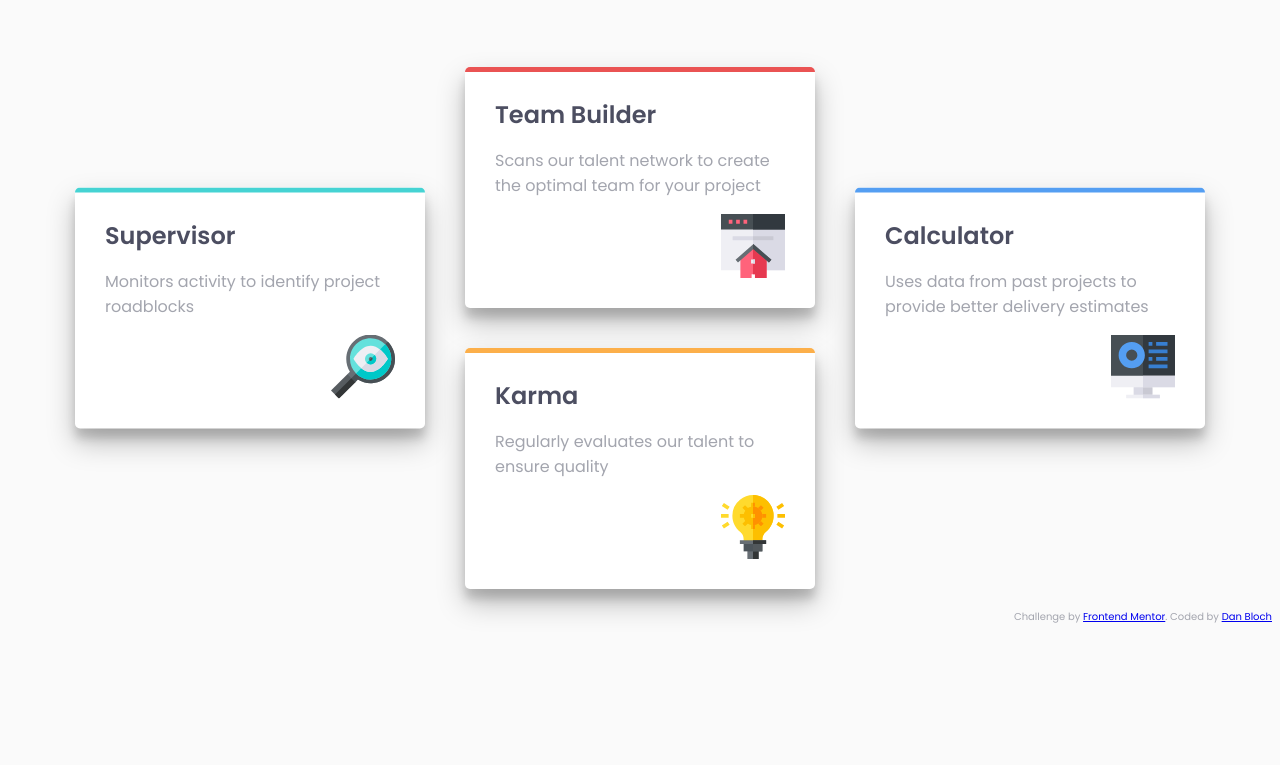
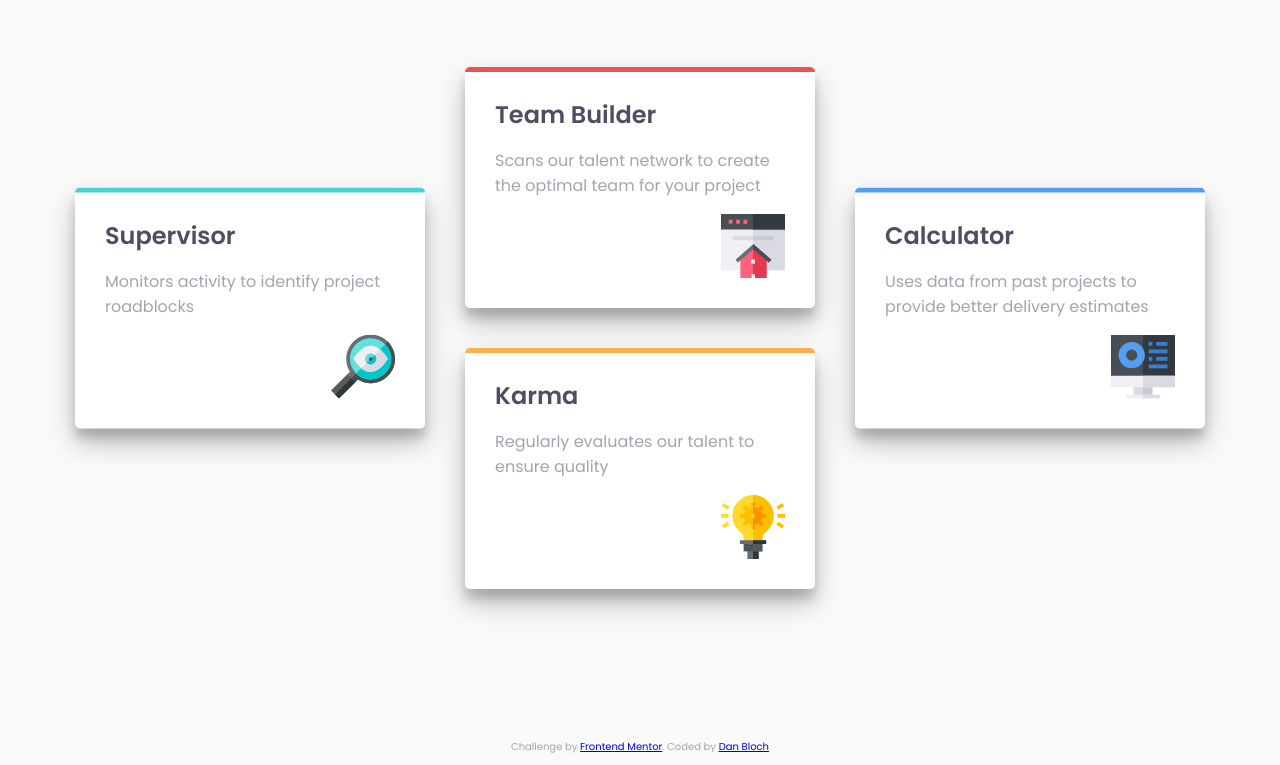
Before and after one commit to danbloch21/FEM-Challenge-2, a plain HTML site: page index.html in a window 1280 px wide. Shown: the part 215-980 px from the top of the page. Before the commit the page ends 850 px from the top, so only its background shows below. Drawn offline with Linux system fonts and the light colour scheme.

Commit message:
Update styles.css

```diff
--- a/css/styles.css
+++ b/css/styles.css
@@ -39,6 +39,7 @@ p {
   justify-content: center;
   margin: 0 auto;
   max-width: 1170px;
+  margin-bottom: 130px
 }
 
 .box {
@@ -96,7 +97,7 @@ box p {
 }
 
 footer {
-text-align: right;
+text-align: center;
 color: #a3a5ae;
 font-size: 10px;
 }
```
